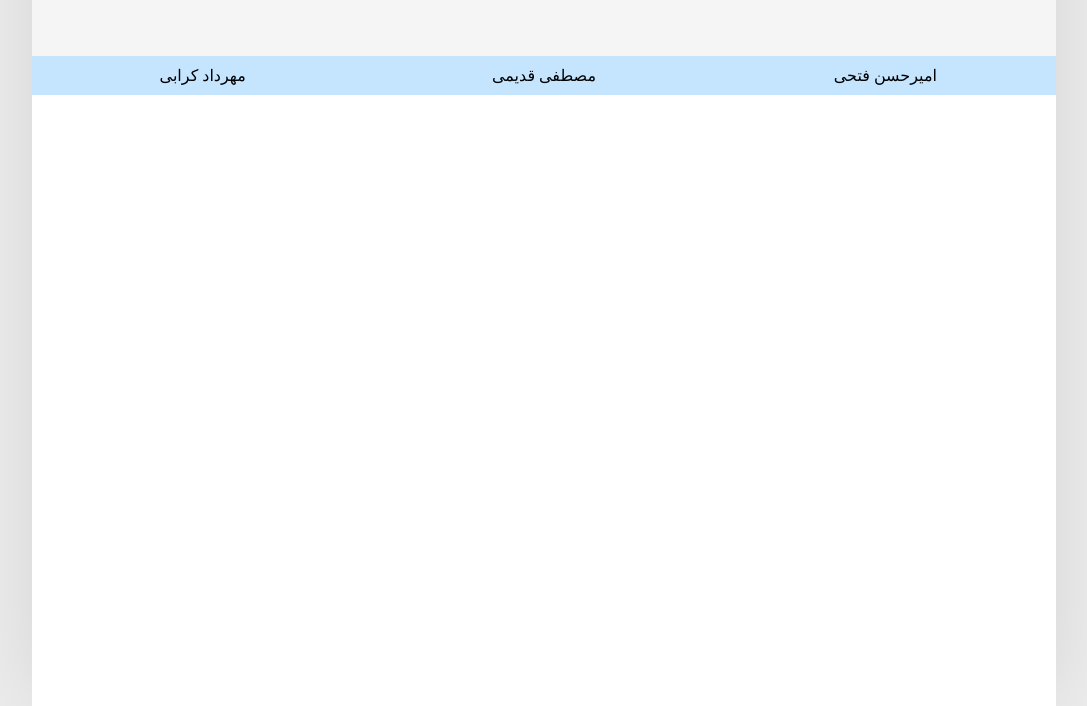
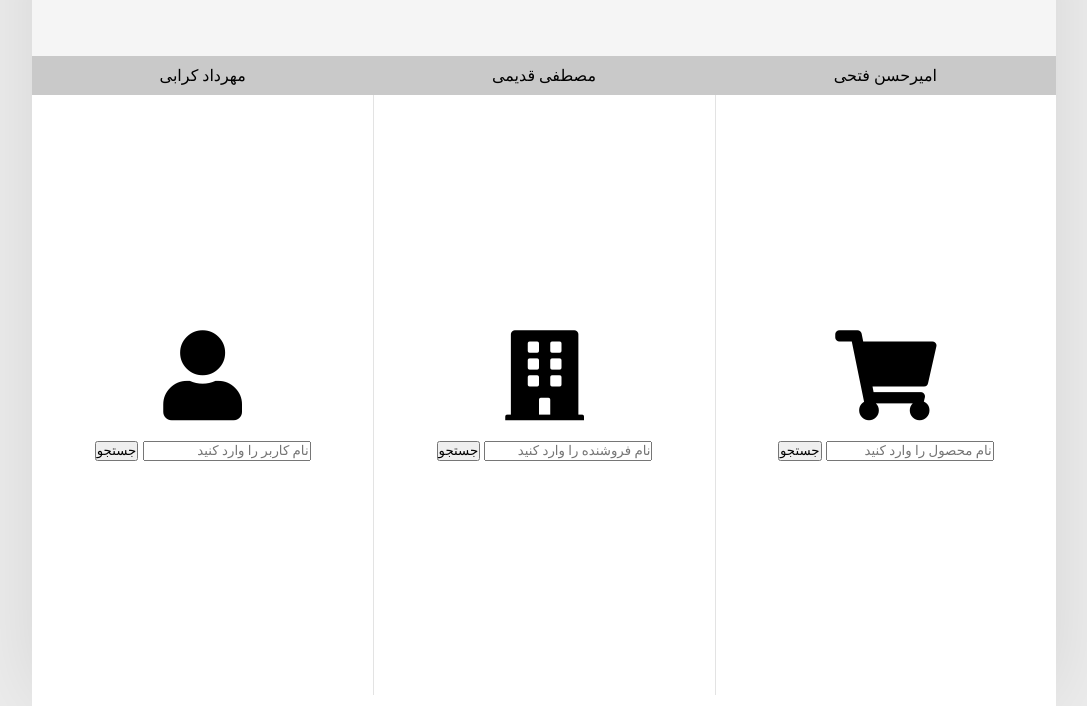
Before and after one commit to mostafaghadimi/DB_GUI, a website: page public/html/index.html in a window 1280 px wide. Shown: the part 94-800 px from the top of the page, without its empty margins (96-1183 px from the left). Drawn offline with Linux system fonts and the light colour scheme.

Commit message:
upload project files

```diff
--- a/package.json
+++ b/package.json
@@ -9,6 +9,7 @@
   "author": "",
   "license": "ISC",
   "dependencies": {
-    "express": "^4.16.4"
+    "express": "^4.16.4",
+    "pg": "^7.8.0"
   }
 }
--- a/public/css/stylesheet.css
+++ b/public/css/stylesheet.css
@@ -2,7 +2,9 @@
     margin: 0;
     padding: 0;
     box-sizing: border-box;
-    font-family: 'Calibri Light'
+    font-family: 'Calibri Light';
+    outline: 0;
+    text-decoration: none;
 }
 
 body {
@@ -23,7 +25,6 @@ body {
     direction: rtl;
     height: 150px;
     background-color: rgb(245, 245, 245);
-    text-align: center;
     font-size: 30px;
     display: flex;
     justify-content: center;
@@ -32,7 +33,7 @@ body {
 }
 
 .members {
-    background-color: rgb(197, 229, 255);
+    background-color: rgb(201, 201, 201);
     display: grid;
     grid-template-columns: 1fr 1fr 1fr;
 
@@ -40,19 +41,47 @@ body {
 
 .members > div {
     text-align: center;
+    direction: rtl;
 }
 
 .member {
     padding: 10px;
 }
 
+
 .member:hover {
     color: white;
     transition-duration: .7s;
-    background-color: rgb(7, 0, 73);
+    background-color: rgb(109, 109, 109);
 
 }
 
 .member:not(:hover) {
     transition-duration: .7s;
 }
+
+.databases {
+    direction: rtl;
+    display: grid;
+    grid-template-columns: 1fr 1fr 1fr;
+    height: calc(100% - 200px)
+}
+
+.product, .seller, .user {
+    background-color: rgb(255, 255, 255);
+    padding: 10px;
+    display: flex;
+    justify-content: center;
+    flex-direction: column;
+    text-align: center;
+    font-size: 17px;
+
+}
+
+.product, .seller {
+    border-left: 1px solid rgba(227,227,227,1);
+}
+
+.databases > div > i {
+    font-size: 90px;
+}
--- a/public/html/index.html
+++ b/public/html/index.html
@@ -1,12 +1,16 @@
 <!DOCTYPE html>
 <html lang="en">
+
 <head>
     <meta charset="UTF-8">
     <meta name="viewport" content="width=device-width, initial-scale=1.0">
     <meta http-equiv="X-UA-Compatible" content="ie=edge">
     <title>پروژه پایگاه‌داده</title>
     <link rel="stylesheet" href="/public/css/stylesheet.css">
+    <link rel="stylesheet" href="https://use.fontawesome.com/releases/v5.6.3/css/all.css" integrity="sha384-UHRtZLI+pbxtHCWp1t77Bi1L4ZtiqrqD80Kn4Z8NTSRyMA2Fd33n5dQ8lWUE00s/"
+        crossorigin="anonymous">
 </head>
+
 <body>
     <div class="main">
         <div class="header">
@@ -17,6 +21,33 @@
             <div class="member">مصطفی قدیمی</div>
             <div class="member">امیرحسن فتحی</div>
         </div>
+        <div class="databases">
+            <div class="product">
+                <i class="fas fa-shopping-cart"></i>
+                <br>
+                <form action="/product">
+                    <input type="text" name="product" placeholder="نام محصول را وارد کنید">
+                    <button type="submit">جستجو</button>
+                </form>
+            </div>
+            <div class="seller">
+                <i class="fas fa-building"></i>
+                <br>
+                <form action="/seller">
+                    <input type="text" name="seller" placeholder="نام فروشنده را وارد کنید">
+                    <button type="submit">جستجو</button>
+                </form>
+            </div>
+            <div class="user">
+                <i class="fas fa-user"></i>
+                <br>
+                <form action="/user">
+                    <input type="text" name="user" placeholder="نام کاربر را وارد کنید">
+                    <button type="submit">جستجو</button>
+                </form>
+            </div>
+        </div>
     </div>
 </body>
+
 </html>
```
Also changed, not shown: server/server.js (+19 -0 lines), public/html/product.html (added), public/html/seller.html (added), public/html/user.html (added), 1 other file.
